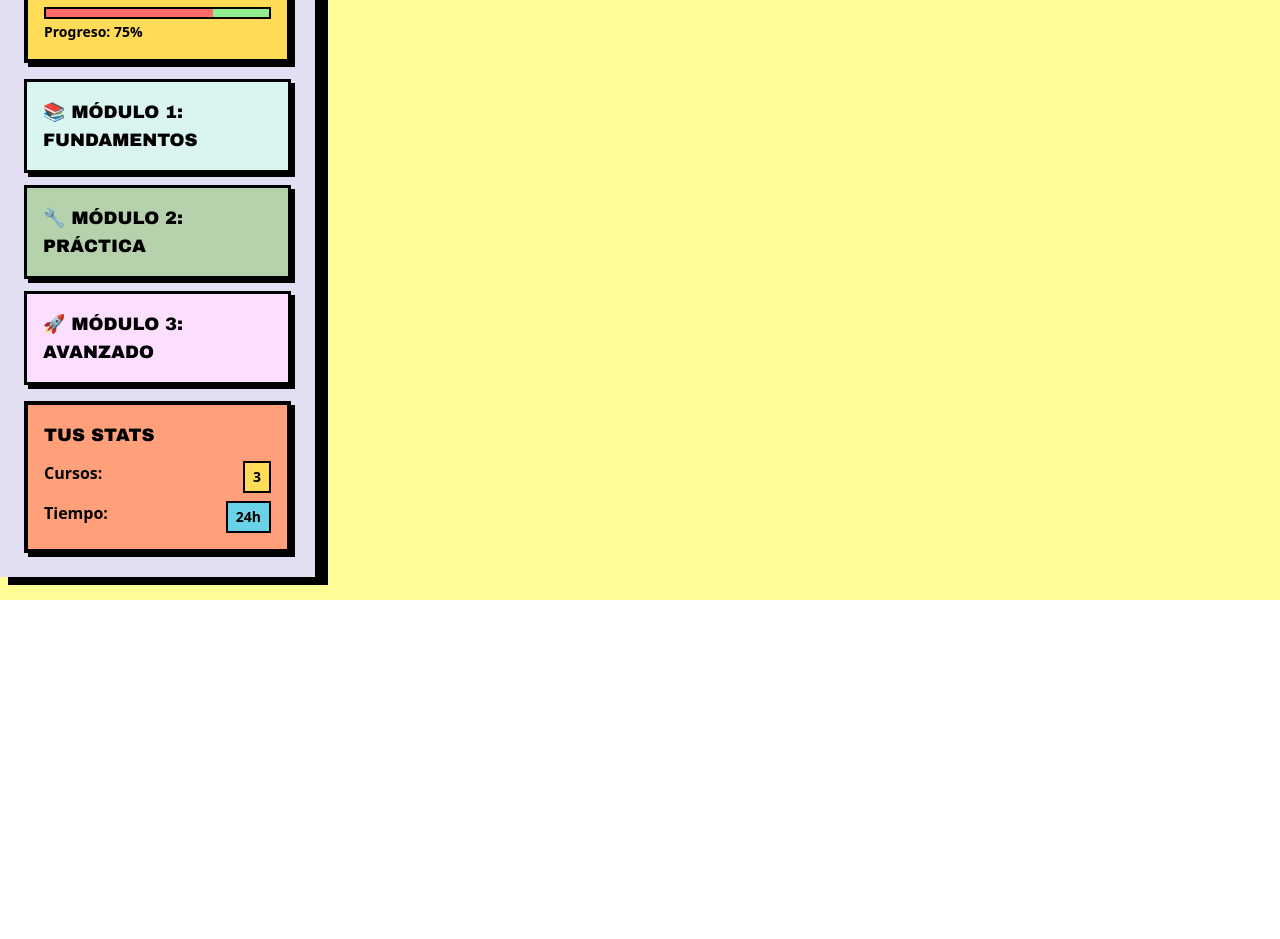
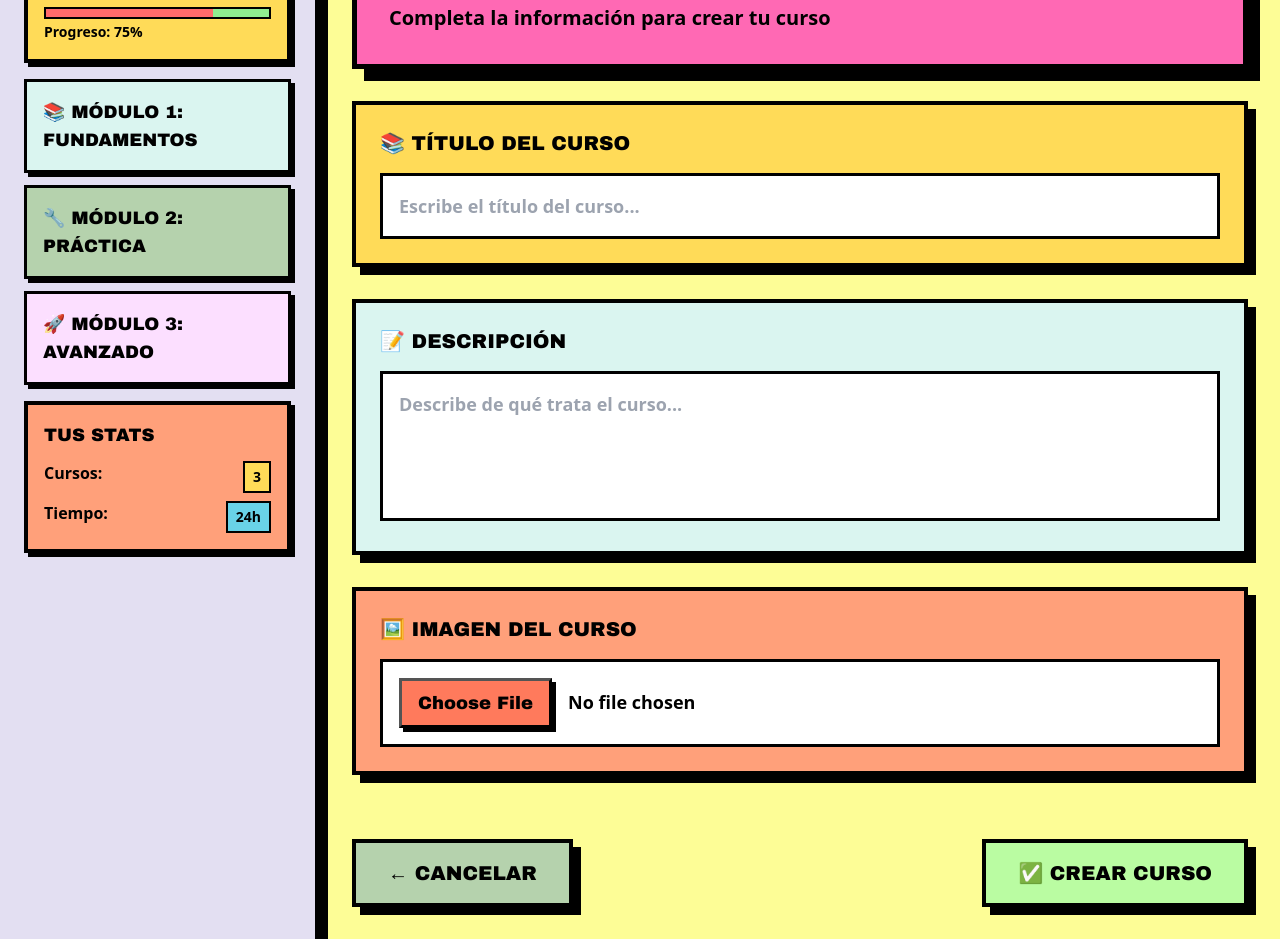
Before and after one commit to mita08mm/Py-Educa, a React (Vite) app in the folder frontend/: page /crear-curso in a window 1280 px wide. Shown: the part 200-1139 px from the top of the page. Before the commit the page ends 800 px from the top, so only its background shows below. Built offline with nearby package versions, Linux system fonts and the light colour scheme; no server answers.

Commit message:
feat: create cursos page and service

```diff
--- a/frontend/src/App.tsx
+++ b/frontend/src/App.tsx
@@ -2,6 +2,7 @@ import { BrowserRouter as Router, Routes, Route } from "react-router-dom";
 import MainLayout from "./components/layout/MainLayout";
 import CursosPage from "./pages/CursosPage";
 import "./App.css";
+import CrearCursoPage from "./pages/CrearCursoPage";
 
 function App() {
   return (
@@ -10,6 +11,7 @@ function App() {
         <Routes>
           <Route path="/" element={<CursosPage />} />
           <Route path="/cursos" element={<CursosPage />} />
+          <Route path="/crear-curso" element={<CrearCursoPage />} />
         </Routes>
       </MainLayout>
     </Router>
--- a/frontend/src/components/layout/Navbar.tsx
+++ b/frontend/src/components/layout/Navbar.tsx
@@ -4,9 +4,9 @@ const Navbar = () => {
       <div className="px-6 py-4">
         <div className="flex items-center justify-between">
           {/* Logo y título */}
-          <div className="flex items-center space-x-4">
-            <h1 className="font-brutal text-3xl text-black">
-              CURSO<span className="text-white">BRUTAL</span>
+          <div className="flex items-center space-x-4 ">
+            <h1 className="font-brutal text-3xl text-neo-cyan ">
+              PY<span className="text-neo-yellow">EDUCA</span>
             </h1>
           </div>
 
--- /dev/null
+++ b/frontend/src/hooks/useCreateCurso.ts
@@ -0,0 +1,45 @@
+import { useState } from "react";
+import { cursoService } from "../services/cursoService";
+
+export const useCreateCurso = () => {
+  const [loading, setLoading] = useState(false);
+  const [error, setError] = useState<string | null>(null);
+  const [success, setSuccess] = useState(false);
+
+  const createCurso = async (
+    titulo: string,
+    descripcion: string,
+    imagen?: File
+  ) => {
+    try {
+      setLoading(true);
+      setError(null);
+      setSuccess(false);
+
+      // Crear FormData
+      const formData = new FormData();
+      formData.append("titulo_curso", titulo);
+      formData.append("descripcion_curso", descripcion);
+
+      if (imagen) {
+        formData.append("imagen_curso", imagen);
+      }
+
+      await cursoService.createCurso(formData);
+      setSuccess(true);
+    } catch (err) {
+      console.error("Error en useCreateCurso:", err);
+      setError(err instanceof Error ? err.message : "Error desconocido");
+    } finally {
+      setLoading(false);
+    }
+  };
+
+  const reset = () => {
+    setError(null);
+    setSuccess(false);
+    setLoading(false);
+  };
+
+  return { createCurso, loading, error, success, reset };
+};
--- /dev/null
+++ b/frontend/src/pages/CrearCursoPage.tsx
@@ -0,0 +1,176 @@
+import React, { useState } from "react";
+import { useNavigate } from "react-router-dom";
+import { useCreateCurso } from "../hooks/useCreateCurso";
+
+const CrearCursoPage = () => {
+  const navigate = useNavigate();
+  const { createCurso, loading, error, success } = useCreateCurso();
+
+  const [formData, setFormData] = useState({
+    titulo_curso: "",
+    descripcion_curso: "",
+  });
+
+  const [selectedImage, setSelectedImage] = useState<File | null>(null);
+  const [imagePreview, setImagePreview] = useState<string | null>(null);
+
+  const handleInputChange = (
+    e: React.ChangeEvent<HTMLInputElement | HTMLTextAreaElement>
+  ) => {
+    const { name, value } = e.target;
+    setFormData((prev) => ({
+      ...prev,
+      [name]: value,
+    }));
+  };
+
+  const handleImageChange = (e: React.ChangeEvent<HTMLInputElement>) => {
+    const file = e.target.files?.[0];
+    if (file) {
+      setSelectedImage(file);
+
+      // Crear preview
+      const reader = new FileReader();
+      reader.onload = (e) => {
+        setImagePreview(e.target?.result as string);
+      };
+      reader.readAsDataURL(file);
+    }
+  };
+
+  const handleSubmit = async (e: React.FormEvent) => {
+    e.preventDefault();
+    await createCurso(
+      formData.titulo_curso,
+      formData.descripcion_curso,
+      selectedImage || undefined
+    );
+  };
+
+  if (success) {
+    return (
+      <div className="flex flex-col items-center justify-center min-h-96 space-y-6">
+        <div className="bg-neo-lime border-5 border-black shadow-brutal-xl p-8 text-center animate-bounce">
+          <span className="font-brutal text-3xl">
+            ✅ CURSO CREADO EXITOSAMENTE!
+          </span>
+        </div>
+        <button
+          onClick={() => navigate("/cursos")}
+          className="bg-neo-cyan border-4 border-black shadow-brutal-lg px-8 py-4 font-brutal text-xl hover:shadow-brutal-xl transition-all duration-100 hover:translate-x-1 hover:translate-y-1"
+        >
+          VER TODOS LOS CURSOS
+        </button>
+      </div>
+    );
+  }
+
+  return (
+    <div>
+      {/* Título */}
+      <div className="bg-neo-magenta border-5 border-black shadow-brutal-xl p-8 mb-8">
+        <h1 className="font-brutal text-4xl text-white mb-2">
+          CREAR NUEVO CURSO
+        </h1>
+        <p className="text-xl font-bold text-black">
+          Completa la información para crear tu curso
+        </p>
+      </div>
+
+      {/* Formulario */}
+      <form onSubmit={handleSubmit} className="max-w-4xl space-y-8">
+        {/* Título del curso */}
+        <div className="bg-neo-yellow border-4 border-black shadow-brutal-lg p-6">
+          <label className="block font-brutal text-xl mb-4">
+            📚 TÍTULO DEL CURSO
+          </label>
+          <input
+            type="text"
+            name="titulo_curso"
+            value={formData.titulo_curso}
+            onChange={handleInputChange}
+            required
+            className="w-full p-4 border-3 border-black font-bold text-lg focus:shadow-brutal-lg transition-shadow duration-100"
+            placeholder="Escribe el título del curso..."
+          />
+        </div>
+
+        {/* Descripción */}
+        <div className="bg-neo-mint border-4 border-black shadow-brutal-lg p-6">
+          <label className="block font-brutal text-xl mb-4">
+            📝 DESCRIPCIÓN
+          </label>
+          <textarea
+            name="descripcion_curso"
+            value={formData.descripcion_curso}
+            onChange={handleInputChange}
+            required
+            rows={4}
+            className="w-full p-4 border-3 border-black font-bold text-lg resize-none focus:shadow-brutal-lg transition-shadow duration-100"
+            placeholder="Describe de qué trata el curso..."
+          />
+        </div>
+
+        {/* Imagen */}
+        <div className="bg-neo-coral border-4 border-black shadow-brutal-lg p-6">
+          <label className="block font-brutal text-xl mb-4">
+            🖼️ IMAGEN DEL CURSO
+          </label>
+
+          <input
+            type="file"
+            accept="image/*"
+            onChange={handleImageChange}
+            className="w-full p-4 border-3 border-black bg-white font-bold text-lg  file:bg-neo-orange file:px-4 file:py-2 file:font-brutal file:border-3 file:border-black file:shadow-brutal file:mr-4"
+          />
+
+          {/* Preview de la imagen */}
+          {imagePreview && (
+            <div className="mt-6 border-3 border-black shadow-brutal bg-white p-4">
+              <p className="font-brutal text-lg mb-3">PREVIEW:</p>
+              <img
+                src={imagePreview}
+                alt="Preview"
+                className="max-w-xs max-h-48 border-3 border-black shadow-brutal"
+              />
+            </div>
+          )}
+        </div>
+
+        {/* Error */}
+        {error && (
+          <div className="bg-neo-red border-4 border-black shadow-brutal p-6">
+            <span className="font-brutal text-xl text-white">
+              ❌ ERROR: {error}
+            </span>
+          </div>
+        )}
+
+        {/* Botones */}
+        <div className="flex justify-between items-center pt-8">
+          <button
+            type="button"
+            onClick={() => navigate("/cursos")}
+            className="bg-neo-sage border-4 border-black shadow-brutal-lg px-8 py-4 font-brutal text-xl hover:shadow-brutal-xl transition-all duration-100 hover:translate-x-1 hover:translate-y-1"
+          >
+            ← CANCELAR
+          </button>
+
+          <button
+            type="submit"
+            disabled={loading}
+            className={`border-4 border-black shadow-brutal-lg px-8 py-4 font-brutal text-xl transition-all duration-100 hover:shadow-brutal-xl hover:translate-x-1 hover:translate-y-1 ${
+              loading
+                ? "bg-gray-400 cursor-not-allowed"
+                : "bg-neo-lime hover:bg-neo-green"
+            }`}
+          >
+            {loading ? "⏳ CREANDO..." : "✅ CREAR CURSO"}
+          </button>
+        </div>
+      </form>
+    </div>
+  );
+};
+
+export default CrearCursoPage;
--- a/frontend/src/pages/CursosPage.tsx
+++ b/frontend/src/pages/CursosPage.tsx
@@ -1,7 +1,9 @@
 import { useCursos } from "../hooks/useCursos";
 import CursoCard from "../components/ui/CursoCard";
+import { useNavigate } from "react-router-dom";
 
 const CursosPage = () => {
+  const navigate = useNavigate();
   const { cursos, loading, error } = useCursos();
 
   if (loading) {
@@ -28,12 +30,22 @@ const CursosPage = () => {
 
   return (
     <div>
-      {/* Título */}
+      {/* Título y botón crear */}
       <div className="bg-neo-magenta border-5 border-black shadow-brutal-xl p-8 mb-8">
-        <h1 className="font-brutal text-4xl text-white mb-2">MIS CURSOS</h1>
-        <p className="text-xl font-bold text-black">
-          Explora todos los cursos disponibles
-        </p>
+        <div className="flex justify-between items-center">
+          <div>
+            <h1 className="font-brutal text-4xl text-white mb-2">MIS CURSOS</h1>
+            <p className="text-xl font-bold text-black">
+              Explora todos los cursos disponibles
+            </p>
+          </div>
+          <button
+            onClick={() => navigate("/crear-curso")}
+            className="bg-neo-lime border-4 border-black shadow-brutal-lg px-6 py-4 font-brutal text-xl hover:shadow-brutal-xl transition-all duration-100 hover:translate-x-1 hover:translate-y-1"
+          >
+            ➕ CREAR CURSO
+          </button>
+        </div>
       </div>
 
       {/* Grid de cursos */}
--- a/frontend/src/services/cursoService.ts
+++ b/frontend/src/services/cursoService.ts
@@ -1,13 +1,35 @@
 import type { Curso } from "../types/curso";
+import axios from "axios";
 
 const API_BASE_URL = import.meta.env.VITE_API_BASE_URL;
 
+const api = axios.create({
+  baseURL: API_BASE_URL,
+  headers: {
+    "Content-Type": "application/json",
+  },
+});
+
 export const cursoService = {
   async getCursos(): Promise<Curso[]> {
-    const response = await fetch(`${API_BASE_URL}/cursos`);
-    if (!response.ok) {
-      throw new Error("Error al obtener los cursos");
+    try {
+      const response = await api.get("/cursos");
+      return response.data as Curso[];
+    } catch (error) {
+      console.error("Error obteniendo cursos:", error);
+      throw error;
     }
-    return response.json();
+  },
+
+  async createCurso(data: FormData): Promise<Curso> {
+    try {
+      const response = await api.post("/cursos", data, {
+        headers: { "Content-Type": "multipart/form-data" },
+      });
+      return response.data as Curso;
+    } catch (error) {
+      console.error("Error creando curso:", error);
+      throw error;
+    }
   },
 };
--- /dev/null
+++ b/frontend/src/utils/imageUtils.ts
@@ -0,0 +1,14 @@
+export const convertToBase64 = (file: File): Promise<string> => {
+  return new Promise((resolve, reject) => {
+    const reader = new FileReader();
+    reader.readAsDataURL(file);
+    reader.onload = () => {
+      if (typeof reader.result === "string") {
+        resolve(reader.result);
+      } else {
+        reject(new Error("Error al convertir archivo"));
+      }
+    };
+    reader.onerror = (error) => reject(error);
+  });
+};
```
Also changed, not shown: frontend/src/types/curso.ts (+6 -1 lines).
